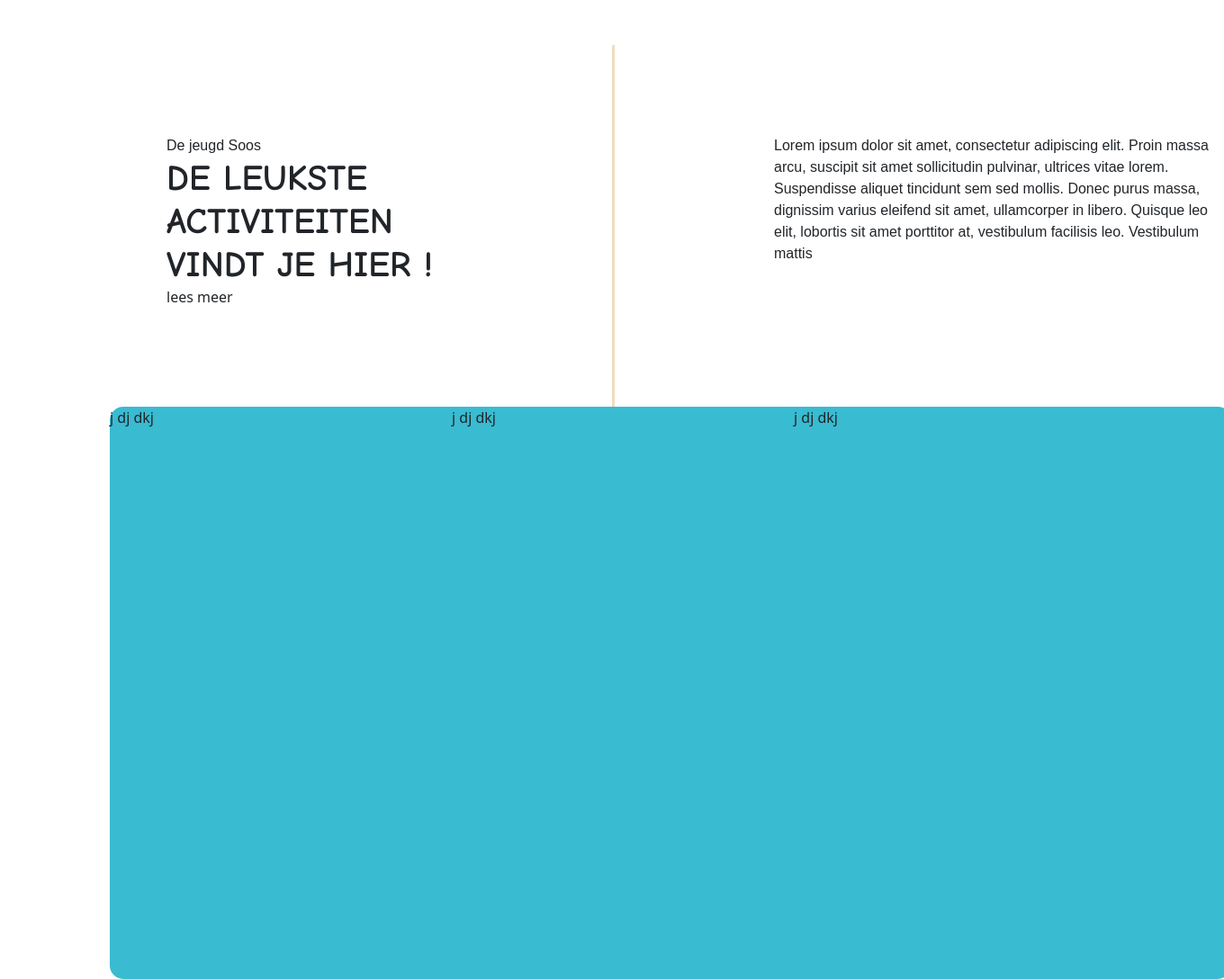
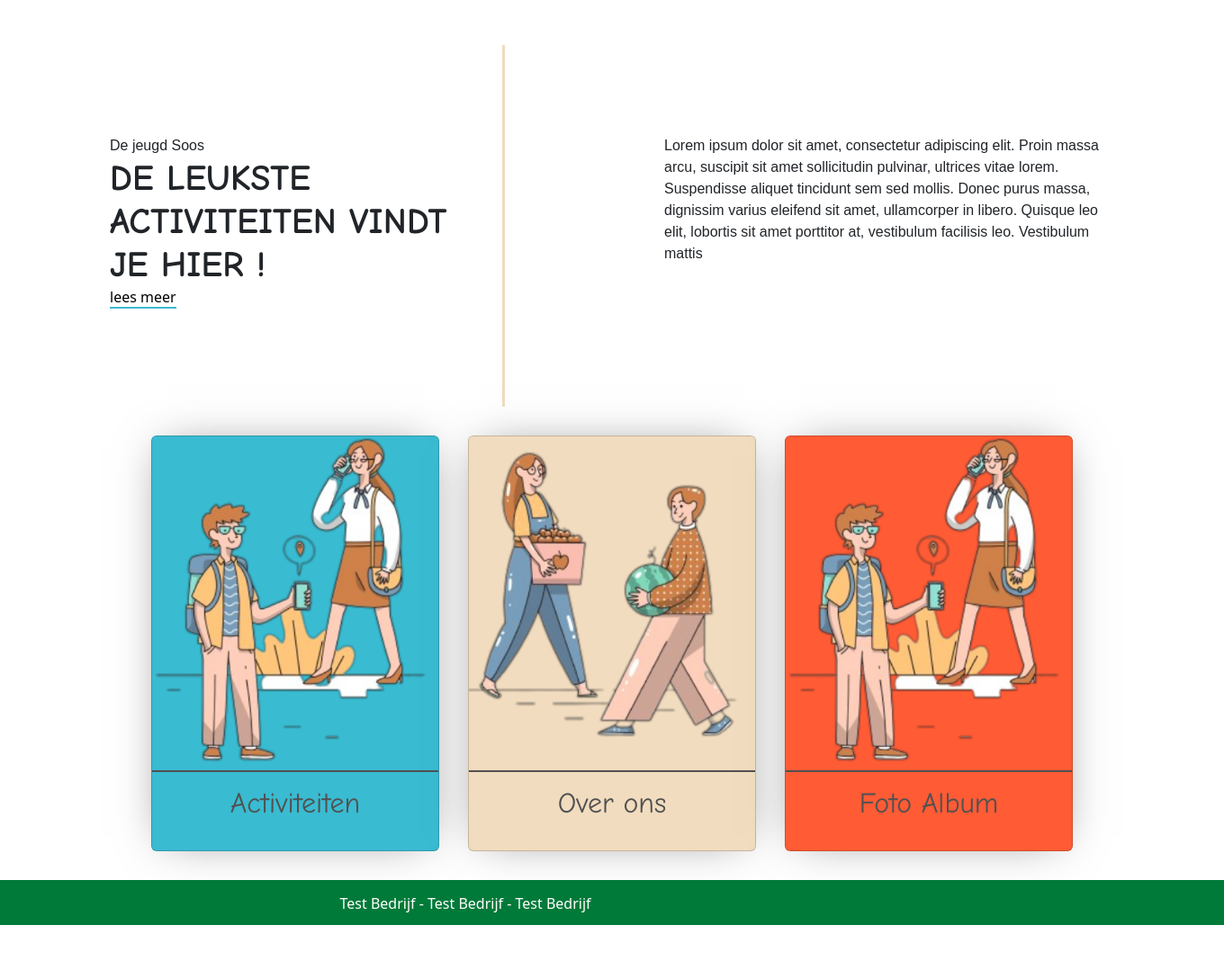
Before and after one commit to cvmook/desoos, a PHP site: page /parfumerie-van-biemen/ in a window 1360 px wide. Shown: the part 100-1188 px from the top of the page at 90% size. After the commit the page ends 1128 px from the top, so only its background shows below. Run offline with PHP 8.4, Linux system fonts and the light colour scheme.

Commit message:
. Second  t/m fourth segment

```diff
--- a/css/style.css
+++ b/css/style.css
@@ -82,7 +82,7 @@
         }
 
         #second-segment-col-1{
-        margin-left: 185px;
+            /* margin-left: 185px; */
             border-right: 3px solid #F1DCBF;
         }
 
@@ -103,6 +103,12 @@
             margin-top: 100px;
         }
 
+        .second-segment-href{
+            text-decoration: none;
+            color: black;
+            border-bottom: 2px solid #39BBD1 ;
+        }
+
         #second-segment-h1{
             font-family: 'Comic Neue', cursive;
             font-weight: bold;
@@ -111,9 +117,127 @@
         }
 
     /****** THIRD SEGMENT ******/
-.info-box{
+
+    /* Lazy Load Styles */
+    .card-image {
+        display: block;
+        min-height: 20rem; /* layout hack */
+        background: #fff center center no-repeat;
+        background-size: cover;
+        filter: blur(3px); /* blur the lowres image */
+    }
+
+    .card-image > img {
+        display: block;
+        width: 100%;
+        opacity: 0; /* visually hide the img element */
+    }
+
+    .card-image.is-loaded {
+        filter: none; /* remove the blur on fullres image */
+        transition: filter 1s;
+    }
+
+    /* Layout Styles */
+    .card-list {
+        display: block;
+        margin: 1rem auto;
+        padding: 0;
+        font-size: 0;
+        text-align: center;
+        list-style: none;
+        font-family: 'Comic Neue', cursive;
+    }
+
+    .card {
+        display: inline-block;
+        width: 90%;
+        max-width: 20rem;
+        margin: 1rem;
+        font-size: 1rem;
+        text-decoration: none;
+        overflow: hidden;
+        box-shadow: 0 0 3rem -1rem rgba(0,0,0,0.5);
+        transition: transform 0.1s ease-in-out, box-shadow 0.1s;
+    }
+
+    #card-color-1{
         background-color: #39BBD1;
-    border-radius: 15px;
-    width: 486px;
-    height: 636px;
     }
+
+    #card-color-2{
+        background-color: #F1DCBF;
+    }
+
+    #card-color-3{
+        background-color: #FF5B35;
+    }
+
+    .card:hover {
+        transform: translateY(-0.5rem) scale(1.0125);
+        box-shadow: 0 0.5em 3rem -1rem rgba(0,0,0,0.5);
+    }
+
+    .card-description {
+        display: block;
+        padding: 1em 0.5em;
+        color: #515151;
+        text-decoration: none;
+        border-top: 2px solid #515151;
+    }
+
+    .card-description > h2 {
+        margin: 0 0 0.5em;
+    }
+
+    .card-description > p {
+        margin: 0;
+    }
+
+ /****** FOURTH SEGMENT ******/
+
+    .scroll-right {
+    height: 50px;
+    overflow: hidden;
+    position: relative;
+    background: #007A39;
+    color: white;
+    border: 1px solid #007A39;
+    }
+    .scroll-right p {
+    position: absolute;
+    width: 100%;
+    height: 100%;
+    margin: 0;
+    line-height: 50px;
+    text-align: center;
+    /* Starting position */
+    -moz-transform:translateX(-100%);
+    -webkit-transform:translateX(-100%);
+    transform:translateX(-100%);
+    /* Apply animation to this element */
+    -moz-animation: scroll-right 15s linear infinite;
+    -webkit-animation: scroll-right 15s linear infinite;
+    animation: scroll-right 15s linear infinite;
+    }
+    /* Move it (define the animation) */
+    @-moz-keyframes scroll-right {
+    0%   { -moz-transform: translateX(-100%); }
+    100% { -moz-transform: translateX(100%); }
+    }
+    @-webkit-keyframes scroll-right {
+    0%   { -webkit-transform: translateX(-100%); }
+    100% { -webkit-transform: translateX(100%); }
+    }
+    @keyframes scroll-right {
+    0%   {
+    -moz-transform: translateX(-100%); /* Browser bug fix */
+    -webkit-transform: translateX(-100%); /* Browser bug fix */
+    transform: translateX(-100%);
+    }
+    100% {
+    -moz-transform: translateX(100%); /* Browser bug fix */
+    -webkit-transform: translateX(100%); /* Browser bug fix */
+    transform: translateX(100%);
+    }
+    }
--- a/index.php
+++ b/index.php
@@ -3,7 +3,7 @@
 
 
 
-<!-- ******** Main Header ******** -->
+<!-- ******** FIRST SEGMENT ******** -->
 
 <!-- <div class="container-fluid" id="header-container">
   <div class="row">
@@ -41,12 +41,12 @@
 
 <!-- ******** SECOND SEGMENT ******** -->
 
-
+<div class="container">
   <div class="row" id="second-segment-row">
     <div class="col" id="second-segment-col-1">
       <p class="second-segment-p">De jeugd Soos</p>
-      <h1 id="second-segment-h1">DE LEUKSTE ACTIVITEITEN <BR> VINDT JE HIER !</h1>
-      <p class="second-segment-href">lees meer</p>
+      <h1 id="second-segment-h1">DE LEUKSTE ACTIVITEITEN VINDT JE HIER !</h1>
+      <a class="second-segment-href" href="#">lees meer</a>
     </div>
     <div class="col" id="second-segment-col-2">
       <div id="second-segment-col-inner">
@@ -60,35 +60,50 @@
       </div>
     </div>
   </div>
+</div>
 
-<!-- ******** ThIRD SEGMENT ******** -->
+<!-- ******** THIRD SEGMENT ******** -->
 
-<div class="container">
-  <div class="row justify-content-center">
+<ul class="card-list">
 
-    <div class="col-lg-4 col-md-12">
-      <div class="info-box">
-        j dj dkj
-      </div>
-    </div>
+	<li class="card" id="card-color-1">
+		<a class="card-image" id="card-color-1" href="#" target="_blank" data-image-full="img/3537552-removebg-preview.png">
+			<img src="img/3537552-removebg-preview.png" alt="Activiteiten" />
+		</a>
+		<a class="card-description" href="#" target="_blank">
+			<h2>Activiteiten</h2>
+		</a>
+	</li>
 
-    <div class="col-lg-4 col-md-6">
-      <div class="info-box">
-        j dj dkj
-      </div>
-    </div>
+	<li class="card" id="card-color-2">
+		<a class="card-image" id="card-color-2" href="#" target="_blank" data-image-full="img/3537341-removebg-preview.png">
+			<img src="img/3537341-removebg-preview.png" alt="Over Ons" />
+		</a>
+		<a class="card-description" href="#" target="_blank">
+			<h2>Over ons</h2>
+		</a>
+	</li>
 
-    <div class="col-lg-4 col-md-6">
-      <div class="info-box">
-        j dj dkj
-      </div>
-    </div>
+	<li class="card" id="card-color-3">
+		<a class="card-image" id="card-color-3" href="#" target="_blank" data-image-full="img/3537552-removebg-preview.png">
+			<img src="img/3537552-removebg-preview.png" alt="Activiteiten" />
+		</a>
+		<a class="card-description" href="#" target="_blank">
+			<h2>Foto Album</h2>
+		</a>
+	</li>
 
-  </div>
+</ul>
+
+<!-- ******** FOURTH SEGMENT ******** -->
+
+<div class="scroll-right">
+  <p> Test Bedrijf - Test Bedrijf - Test Bedrijf </p>
 </div>
 
 
 
-</div>
+<script src="js/card-list.js"></script>
+
 </body>
 </html>
--- /dev/null
+++ b/js/card-list.js
@@ -0,0 +1,33 @@
+// This is "probably" IE9 compatible but will need some fallbacks for IE8
+// - (event listeners, forEach loop)
+
+// wait for the entire page to finish loading
+window.addEventListener('load', function() {
+
+	// setTimeout to simulate the delay from a real page load
+	setTimeout(lazyLoad, 1000);
+
+});
+
+function lazyLoad() {
+	var card_images = document.querySelectorAll('.card-image');
+
+	// loop over each card image
+	card_images.forEach(function(card_image) {
+		var image_url = card_image.getAttribute('data-image-full');
+		var content_image = card_image.querySelector('img');
+
+		// change the src of the content image to load the new high res photo
+		content_image.src = image_url;
+
+		// listen for load event when the new photo is finished loading
+		content_image.addEventListener('load', function() {
+			// swap out the visible background image with the new fully downloaded photo
+			card_image.style.backgroundImage = 'url(' + image_url + ')';
+			// add a class to remove the blur filter to smoothly transition the image change
+			card_image.className = card_image.className + ' is-loaded';
+		});
+
+	});
+
+}
```
Also changed, not shown: img/3537341-removebg-preview.png (added), img/3537552-removebg-preview.png (added), img/person-removebg-preview.png (added). Lines whose indentation alone changed are shown as unchanged.
